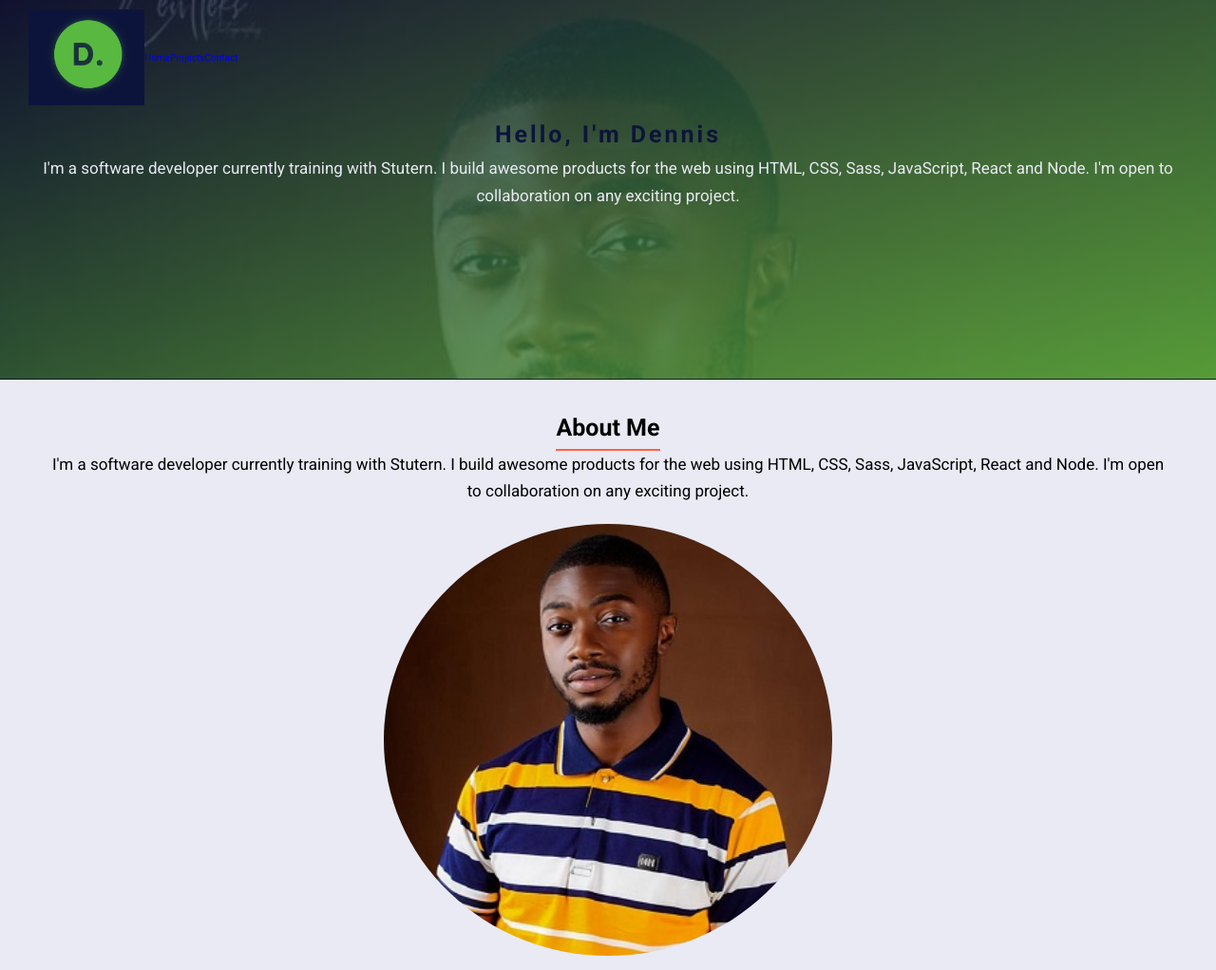
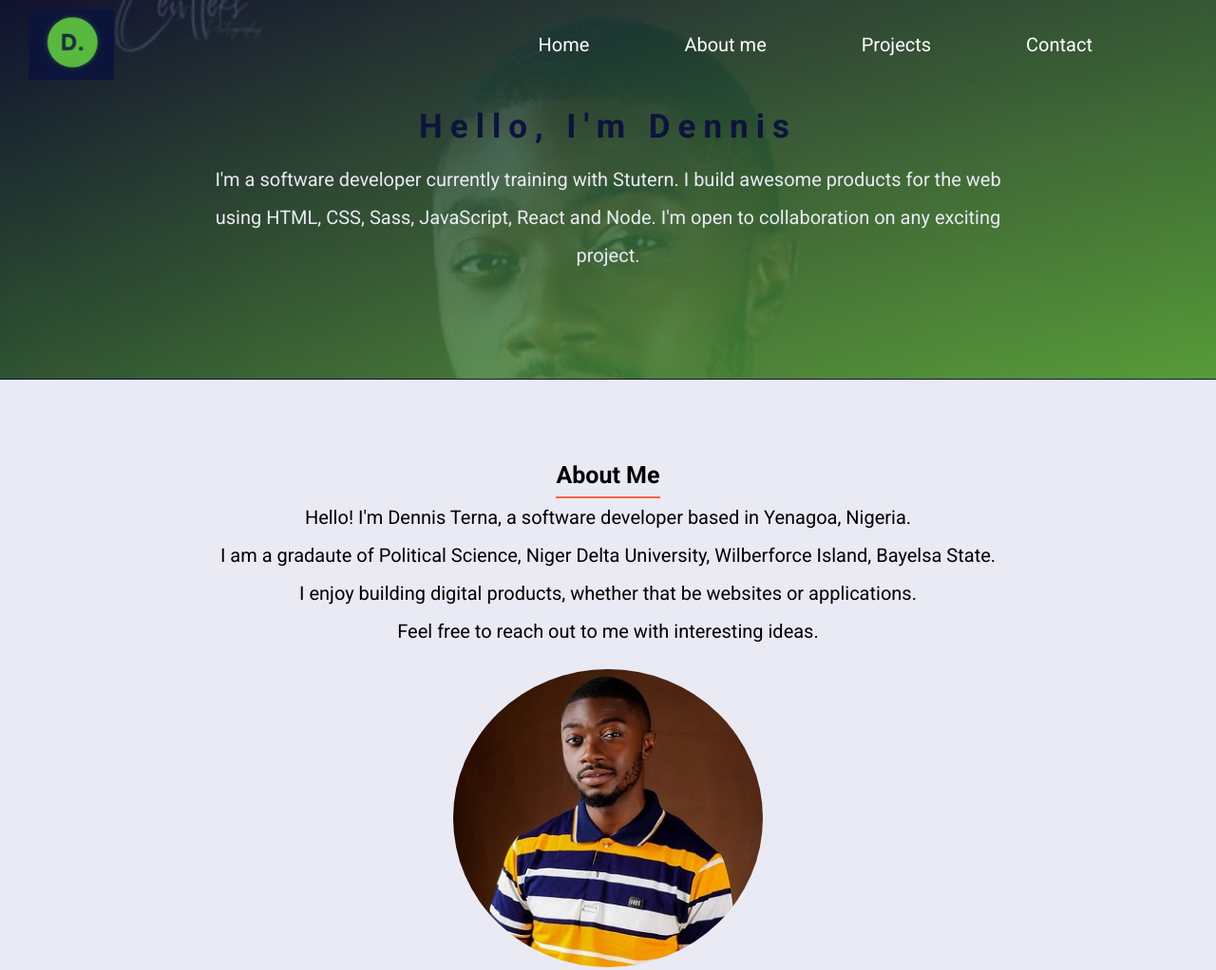
Before and after one commit to Denniman/stutern-my-portfolio, a plain HTML site: page index.html in a window 1280 px wide. Shown: the top 1022 px of the page at 95% size. Drawn offline with Linux system fonts and the light colour scheme.

Commit message:
adjust form size -fix desktop navbar -fix logo for desktop screen -

```diff
--- a/css/style.css
+++ b/css/style.css
@@ -15,10 +15,10 @@
 }
 
 html {
-    /* font-size: 62.5%; */
     font-size: 50%;
     box-sizing: border-box;
     line-height: 1.7;
+    scroll-behavior: smooth;
 }
 
 body {
@@ -119,7 +119,7 @@ body {
 }
 
 .project--container {
-    /* margin-top: 4rem; */
+    margin: .5rem 1.5rem;
 }
 
 .bd-bottom {
@@ -145,8 +145,6 @@ body {
     background-color: var(--main-bg-color);
     padding: 1.5rem 5rem;
 }
-
-
 
 .header--tertiary {
     font-size: 2rem;
@@ -189,7 +187,6 @@ body {
     padding: 2rem 8rem;
     margin-top: 3rem;
     background-color: var(--main-bg-color);
-    /* width: 100%; */
     border-radius: .5rem;
 }
 
@@ -239,6 +236,7 @@ body {
 .textarea {
     padding: 1.5rem 2rem;
     border-radius: .5rem;
+    width: 100%;
     border: none;
     outline: none;
 }
@@ -278,9 +276,85 @@ body {
         font-size: 62.5%;
     }
 
-    .nav--list {
+    .nav {
         display: flex;
         justify-content: space-between;
         align-items: center;
     }
+
+    .logo {
+        width: 9rem;
+    }
+
+    .nav--list {
+        display: flex;
+        justify-content: flex-start;
+        align-items: center;
+        font-size: 2rem;
+        margin-right: 10rem;
+    }
+
+    .nav--list__item:not(:last-child) {
+        margin-right: 10rem;
+    }
+    .nav--link {
+        color: #fff;
+    }
+
+    .nav--link:hover {
+        border-bottom: 2px solid tomato;
+    }
+
+    .header--text {
+        margin: .5rem 20rem;
+        font-size: 5rem;
+    }
+
+    .paragraph--text {
+        font-size: 2rem;
+    }
+
+    .hello--text {
+        font-size: 3.5rem;
+        letter-spacing: .8rem;
+    }
+
+    .main {
+        display: flex;
+        flex-direction: column;
+        justify-content: center;
+        align-items: center;
+        margin: 3rem 5rem;
+     }
+
+    .profile--container {
+        margin-top: 5rem;
+    }
+
+    .paragraph--text {
+        line-height: 2;
+    }
+
+    .project--container {
+        margin: .5rem 5rem;
+        width: 100%;
+    }
+
+    .contact {
+        width: 50%;
+    }
+
+    .projects--content {
+        width: 50%;
+        height: auto;
+    }
+
+    .view--icon--listItem {
+        font-size: 1.5rem;
+    }
+
+    .contact--form {
+        padding: 5rem 10rem;
+    }
+
 }
--- a/index.html
+++ b/index.html
@@ -11,13 +11,14 @@
     <title> Dennis Terna | My Portfolio</title>
 </head>
 <body>
-    <header class="header">
+    <header class="header" id="home">
         <nav class="nav">
             <img src="./assets/logo.PNG" alt="logo" class="logo">
             <ul class="nav--list">
-                <li class="nav--list__item"><a href="#" class="nav--link">Home</a></li>
-                <li class="nav--list__item"><a href="#" class="nav--link">Projects</a></li>
-                <li class="nav--list__item"><a href="#" class="nav--link">Contact</a></li>
+                <li class="nav--list__item"><a href="#home" class="nav--link">Home</a></li>
+                <li class="nav--list__item"><a href="#aboutme" class="nav--link">About me</a></li>
+                <li class="nav--list__item"><a href="#projects" class="nav--link">Projects</a></li>
+                <li class="nav--list__item"><a href="#contact" class="nav--link">Contact</a></li>
             </ul>
         </nav>
         <div class="header--text">
@@ -30,13 +31,19 @@
         </div>
     </header>
     <main class="main">
-        <section class="profile--container">
+        <section class="profile--container" id="aboutme">
             <h2 class="header--secondary bd-bottom">About Me</h2>
             <p class="paragraph--text">
-                <!-- <span class="hello--text">Hello, I'm Dennis</span> -->
-                I'm a software developer currently training with Stutern.
-                I build awesome products for the web using HTML, CSS, Sass, JavaScript, React and Node.
-                I'm open to collaboration on any exciting project.
+                Hello! I'm Dennis Terna, a software developer based in Yenagoa, Nigeria.
+            </p>
+            <p class="paragraph--text">
+                I am a gradaute of Political Science, Niger Delta University, Wilberforce Island, Bayelsa State.
+            </p>
+            <p class="paragraph--text">
+                I enjoy building digital products, whether that be websites or applications.
+            </p>
+            <p class="paragraph--text">
+                Feel free to reach out to me with interesting ideas.
             </p>
             <img src="./assets/dennis.jpg" alt="dennis" class="profile--image">
             <div class="social--contacts">
@@ -58,7 +65,7 @@
 
         <h2 class="header--secondary mt-5 bd-bottom">Some things I've built</h2>
 
-        <section class="project--container">
+        <section class="project--container" id="projects">
             <div class="projects--content mt-5">
                 <h4 class="header--tertiary">PiggyVest Interest Calculator</h4>
                 <p class="project--text">HTML & Bootstrap</p>
@@ -69,11 +76,13 @@
                             <a href="https://piggy-vest-interest-calculator.vercel.app/" target="_blank"">
                                 <i class="far fa-eye"></i>
                             </a>
+                            Live
                         </li>
                         <li class="view--icon--listItem">
                             <a href="https://github.com/Denniman/piggyVest-interest-calculator" target="_blank">
                                 <i class="fas fa-external-link-alt"></i>
                             </a>
+                            Code
                         </li>
                     </ul>
 
@@ -91,11 +100,13 @@
                             <a href="https://pricing-component-denniman.vercel.app/" target="_blank"">
                                 <i class="far fa-eye"></i>
                             </a>
+                            Live
                         </li>
                         <li class="view--icon--listItem">
                             <a href="https://github.com/Denniman/pricing-component" target="_blank">
                                 <i class="fas fa-external-link-alt"></i>
                             </a>
+                            Code
                         </li>
                     </ul>
 
@@ -113,11 +124,13 @@
                             <a href="https://testimonial-grid-challenge.vercel.app/" target="_blank"">
                                 <i class="far fa-eye"></i>
                             </a>
+                            Live
                         </li>
                         <li class="view--icon--listItem">
                             <a href="https://github.com/Denniman/testimonial-grid-challenge" target="_blank">
                                 <i class="fas fa-external-link-alt"></i>
                             </a>
+                            Code
                         </li>
                     </ul>
 
@@ -128,7 +141,7 @@
 
         <h2 class="header--secondary mt-5 bd-bottom">Contact me</h2>
 
-        <section class="contact">
+        <section class="contact" id="contact">
             <form action="#" class="contact--form">
                 <div class="form--control">
                     <input type="text" name="fullName" id="fullName" placeholder="Full name" class="form--input" autocomplete="off">
@@ -141,7 +154,7 @@
                 <div class="form--control">
                     <textarea name="" id="" class="textarea" cols="30" rows="10" placeholder="Message..."></textarea>
                 </div>
-                <button type="submit" class="btn">Submit</button>
+                <button type="submit" class="btn">Send</button>
             </form>
         </section>
     </main>
```
